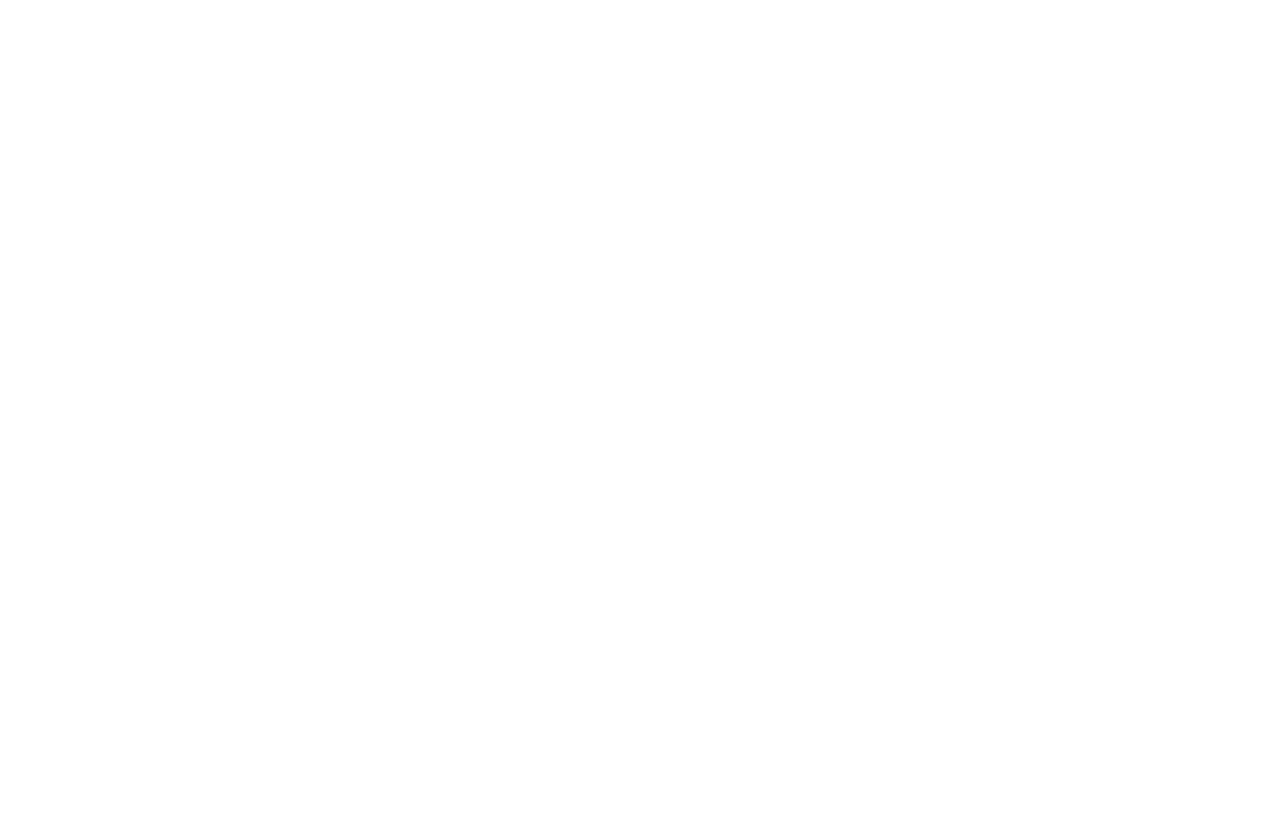
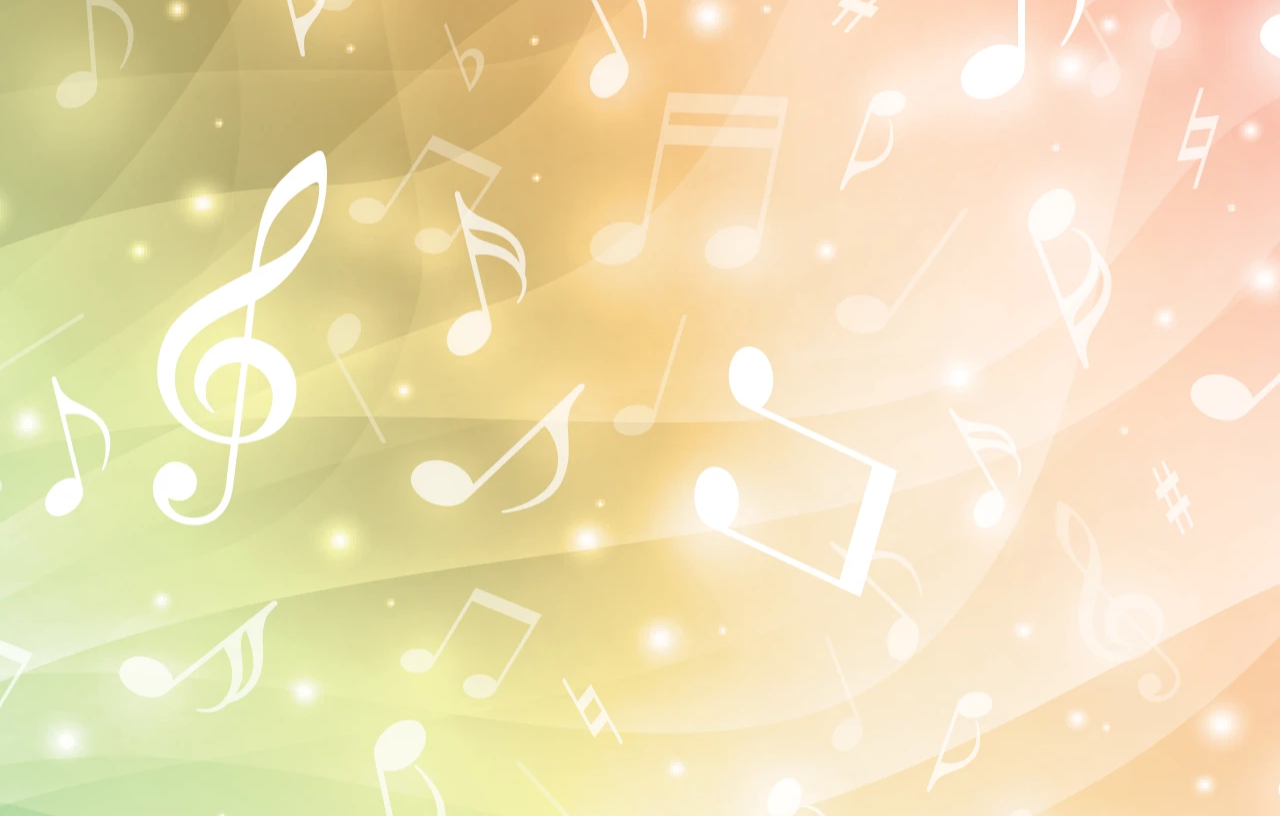
Before and after one commit to rachaelbabister/lyric-quiz, a plain HTML site: page index.html in a window 1280 px wide. Drawn offline with Linux system fonts and the light colour scheme.

Commit message:
Add favicon logos and background image in css

```diff
--- a/assets/css/style.css
+++ b/assets/css/style.css
@@ -0,0 +1,12 @@
+/* Google fonts import */
+@import url('https://fonts.googleapis.com/css2?family=Montserrat:ital,wght@0,200;0,300;0,400;0,500;0,600;0,900;1,200;1,300&family=Unica+One&display=swap');
+
+/* Global styles */
+body {
+    background: url("../images/website-background.webp") no-repeat center center;
+    font-family: 'Montserrat', sans-serif;
+    color: #4a474e;
+    min-height: 100vh;
+    /* Background colour if image doesn't load */
+    background-color: #f2ce86;
+}
--- a/index.html
+++ b/index.html
@@ -1,13 +1,23 @@
 <!DOCTYPE html>
 <html lang="en">
 <head>
+    <!-- Meta tags for search engines -->
     <meta charset="UTF-8">
     <meta http-equiv="X-UA-Compatible" content="IE=edge">
     <meta name="viewport" content="width=device-width, initial-scale=1.0">
+
+    <!-- Favicon -->
+    <link rel="apple-touch-icon" sizes="180x180" href="assets/favicon/apple-touch-icon.png">
+    <link rel="icon" type="image/png" sizes="32x32" href="assets/favicon/favicon-32x32.png">
+    <link rel="icon" type="image/png" sizes="16x16" href="assets/favicon/favicon-16x16.png">
+
+    <!-- Stylesheet & Title -->
     <link rel="stylesheet" href="assets/css/style.css">
-    <title>Document</title>
+    <title>Lyrical Blankety Blank</title>
 </head>
 <body>
+
+    <!-- Javascript File-->
     <script src="assets/js/script.js"></script>
 </body>
 </html>
```
Also changed, not shown: assets/favicon/apple-touch-icon.png (added), assets/favicon/favicon-16x16.png (added), assets/favicon/favicon-32x32.png (added), assets/images/website-background.webp (added).
